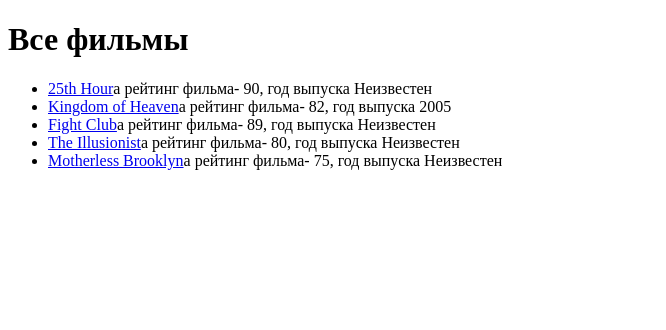
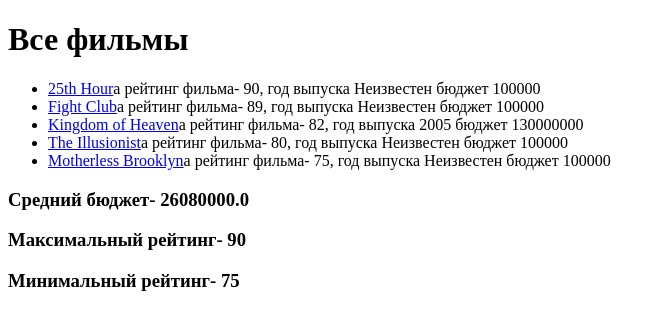
Before and after one commit to sergey-emelyanov/Movie, a Django app: page / in a window 1280 px wide. Shown: the top 330 px of the page, without its empty margins (0-666 px from the left). Run offline with Django 4.2, Linux system fonts and the light colour scheme; data comes from the database, SQL or seed files in the repository; both versions use the stored data as it was after the commit.

Commit message:
08/08/2022(home)

```diff
--- a/Movie/urls.py
+++ b/Movie/urls.py
@@ -19,5 +19,6 @@
 urlpatterns = [
     path('admin/', admin.site.urls),
     path('', include('movie_app.urls')),
-    path('books/', include('book_app.urls'))
+    path('books/', include('book_app.urls')),
+    path('__debug__/', include('debug_toolbar.urls'))
 ]
--- a/movie_app/templates/movie_app/show_all_movies.html
+++ b/movie_app/templates/movie_app/show_all_movies.html
@@ -8,7 +8,10 @@
 <h1>Все фильмы</h1>
 <ul>
     {% for movie in movies %}
-    <li> <a href="{{ movie.get_url }}">{{movie.name}}</a>a рейтинг фильма- {{movie.rating}}, год выпуска {{movie.year|default:"Неизвестен"}}</li>
+    <li> <a href="{{ movie.get_url }}">{{movie.name}}</a>a рейтинг фильма- {{movie.rating}}, год выпуска {{movie.year|default:"Неизвестен"}} бюджет {{movie.budget}}</li>
     {% endfor %}
 </ul>
+<h3>Средний бюджет- {{agg.budget__avg}}</h3>
+<h3>Максимальный рейтинг- {{agg.rating__max}}</h3>
+<h3>Минимальный рейтинг- {{agg.rating__min}}</h3>
 {% endblock %}
--- a/movie_app/views.py
+++ b/movie_app/views.py
@@ -1,12 +1,12 @@
 from django.shortcuts import render, get_object_or_404
 from .models import Movie
+from django.db.models import F, Sum, Min, Max, Avg
 
 
 def show_all_movies(request):
-	movies = Movie.objects.all()
-	for movie in movies:
-		movie.save()
-	return render(request, 'movie_app/show_all_movies.html', {'movies': movies})
+	movies = Movie.objects.order_by('-rating', '-budget')
+	agg = movies.aggregate(Avg("budget"), Max("rating"), Min("rating"))
+	return render(request, 'movie_app/show_all_movies.html', {'movies': movies, 'agg': agg})
 
 
 def show_one_movies(request, slug_movie: str):
```
Also changed, not shown: Movie/settings.py (+8 -1 lines), db.sqlite3.
